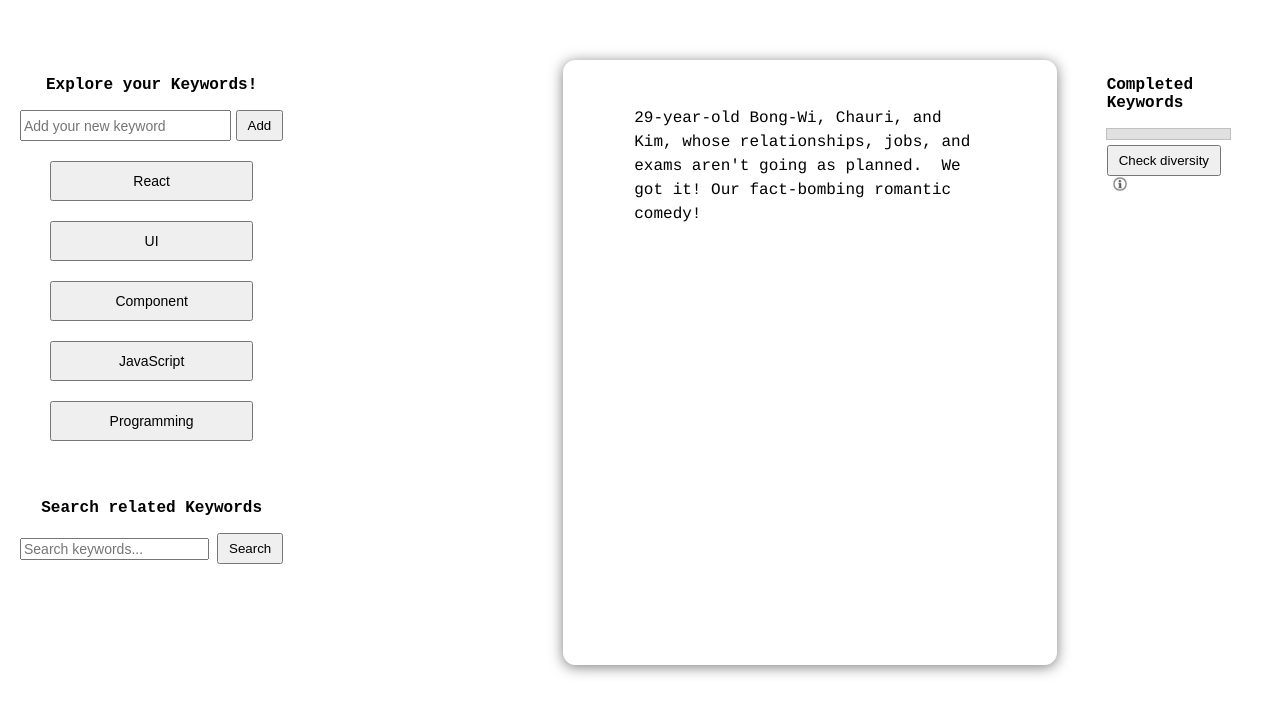
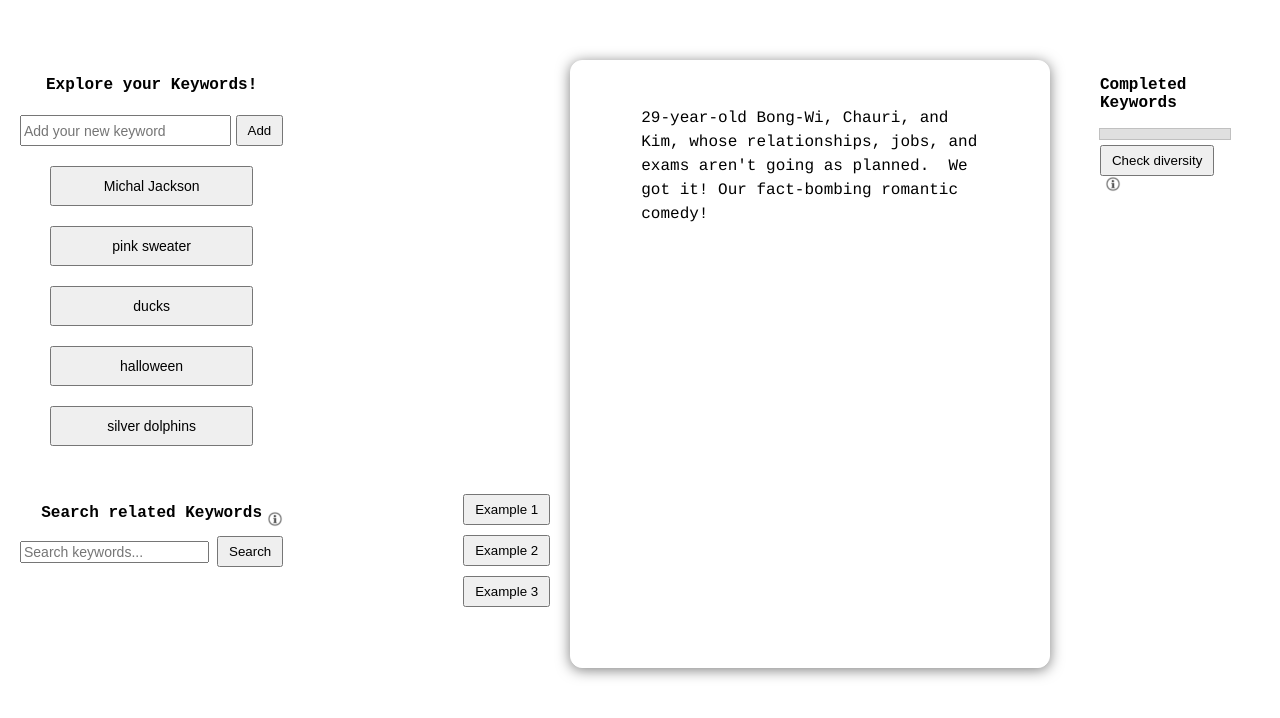
Before and after one commit to dripdropdr/storytelling-assist-client, a React (Create React App) app: page / in a window 1280 px wide. Shown: the top 718 px of the page. Built offline with nearby package versions, Linux system fonts and the light colour scheme.

Commit message:
[add] example text

```diff
--- a/src/App.css
+++ b/src/App.css
@@ -59,8 +59,9 @@ button {
   display: flex;
   flex:0.5;
   flex-direction: column;
-  margin-right: 280px;
-  flex-shrink: 0; /* 사이드바 크기를 고정 */
+  margin-right: 160px;
+  flex-shrink: 1;
+  flex-basis: 10%;
 
   text-align: center;
 }
@@ -76,9 +77,16 @@ button {
   align-items: center;
 }
 
+.main-content {
+  display: flex;
+  flex:7;
+  /* 필요하다면 추가적인 스타일링을 여기에 적용 */
+}
+
 .textarea{
   display: flex;
   flex:6;
+  flex-grow: 1; /* 남은 공간을 채우도록 설정 */
 }
 
 .button-container {
@@ -112,6 +120,7 @@ button {
 
 .keyword-container {
   display: flex;
+  flex:1;
   align-items: center;
   position: relative;
 }
@@ -126,13 +135,6 @@ button {
   width: 100%;
   font-size: 14px;
 }
-
-/* .keyword-detail {
-  padding: 10px;
-  background-color: #f0f0f0;
-  border-left: 3px solid #007bff;
-  margin-bottom: 15px;
-} */
 
 .keyword-tooltip {
   position: absolute;
@@ -169,6 +171,7 @@ button {
 .tooltip-content {
   font-size: 0.9rem;
   line-height: 1.4;
+  white-space: 'pre-wrap' !important;
 }
 
 .tooltip-content > p {
@@ -226,7 +229,7 @@ button {
   position: absolute;
   top: 100%; /* Position below the button */
   left: 50%; /* Start from the middle of the button */
-  transform: translateX(-50%); /* Center the tooltip */
+  transform: translateX(-70%); /* Center the tooltip */
   background-color: #f9f9f9;
   border: 1px solid #cacaca;
   border-radius: 4px;
@@ -240,6 +243,7 @@ button {
 
 .add-keyword-section {
   display: flex;
+  margin-top: 5px;
   margin-bottom: 10px;
 }
 
@@ -247,6 +251,60 @@ button {
   font-size: 14px;
   margin-right: 5px;
   flex-grow: 1;
+}
+
+.examples-container {
+  display: flex;
+  flex-direction: column;
+  justify-content: flex-end; /* 버튼을 아래로 정렬 */
+  padding: 20px; /* 여백을 주어 디자인을 개선 */
+  height: 100%; /* 컨테이너 높이를 부모와 동일하게 설정 */
+}
+
+.examples-container button {
+  margin-bottom: 10px; /* 버튼 사이 간격 */
+}
+
+/* 마지막 버튼의 마진 제거 */
+.examples-container button:last-child {
+  margin-bottom: 0;
+}
+
+.info-bar {
+  position: relative; /* 툴팁을 절대 위치로 설정하기 위함*/
+  text-align: right; /* // 정보 버튼을 오른쪽으로 정렬 */
+  margin-top: -27px; /* // 검색 바와의 간격 */
+  margin-bottom: 5px; /* // 검색 바와의 간격 */
+}
+
+.search-info-button {
+  margin-left: 5px; /* Ensure a gap between the buttons */
+  background: none; /* Remove default button styling if desired */
+  border: none; /* Remove default button styling if desired */
+  cursor: pointer;
+  height: 16px;
+}
+
+.search-info-tooltip {
+  position: absolute;
+  top: 0%; /* // 버튼 바로 아래에 표시 */
+  right: 0%; /* // 오른쪽 정렬 */
+  transform: translateX(105%); /* Center the tooltip */
+  background-color: #f9f9f9;
+  border: 1px solid #cacaca;
+  border-radius: 4px;
+  padding: 5px;
+  margin-top: 5px; /* Give some space between the tooltip and the button */
+  z-index: 10; /* Make sure the tooltip is above other elements */
+  white-space: 'pre-line'; /* Prevent text from wrapping */
+  text-align: left;
+
+  font-size: 10px;
+}
+
+.search-info-tooltip > {
+  margin-block-start: 0em;
+
 }
 
 .alert {
--- a/src/App.js
+++ b/src/App.js
@@ -2,7 +2,13 @@ import React, { useState, useEffect } from 'react';
 import './App.css';
 import {Oval} from "react-loader-spinner"
 
-const keywords = ['React', 'UI', 'Component', 'JavaScript', 'Programming'];
+const keywords = ['Michal Jackson', 'pink sweater', 'ducks', 'halloween', 'silver dolphins'];
+
+const exampleTexts = [
+  "The bad boy I knew as a kid is back and even worse! When Chul, who lives in the villa next door to Mi-ae in middle school and whom she briefly saw in the countryside as a child, goes to the same school and class as her, and is teased as duo Chul takes offense and avoids Mi-ae. Mi-ae is offended, but they continue to get involved through strange coincidences, and eventually they both get very upset and stop pretending to know each other anymore. As Mi-ae gets involved with Chul, who is always angry, and some of the strangest friends she's ever met, Mi-ae experiences puberty the hard way...",
+  "Yoon Ji-ho is too positive and too unobtrusive, and there are men who have been secretly crushing on her for years.  Will their hearts be able to reach Yoon Ji-ho, the worst sensation of all? The best no-nonsense comedy romance of this era.",
+  "Navier was the perfect empress of the Eastern Empire. When she realizes that her husband, the Emperor, is trying to make her Empress, she decides to divorce him. If I can't be empress here, I'll be empress somewhere else.",
+];
 
 const conceptEndpoint = '/concept-generate'
 const storyEndpoint = '/story-merge'
@@ -127,18 +133,18 @@ function GaugeBar({ value }) {
 }
 
 function GaugeButton({ onCheckDiversity }) {
-  const [isTooltipVisible, setIsTooltipVisible] = useState(false);
+  const [isInfoTooltipVisible, setIsInfoTooltipVisible] = useState(false);
 
-  const toggleTooltip = () => {
-    setIsTooltipVisible(!isTooltipVisible);
+  const toggleInfo = () => {
+    setIsInfoTooltipVisible(!isInfoTooltipVisible);
   };
 
   return(
     <div className="button-container">
       <button type='button' onClick={onCheckDiversity}>Check diversity</button>
       <div className="info-button-container">
-      <img src={'./info-icon.png'} alt="Info" onClick={toggleTooltip} className="info-button"/>
-      {isTooltipVisible && (
+        <img src={'./info-icon.png'} alt="Info" onClick={toggleInfo} className="info-button"/>
+        {isInfoTooltipVisible && (
           <div className="info-tooltip">
             This value is calcuated by previous compared text and now.
           </div>
@@ -165,6 +171,13 @@ function App() {
   const [previousText, setPreviousText] = useState(sessionStorage.getItem("previousText") ||givenText)
   const [tooltipsOpen, setTooltipsOpen] = useState({});  // 툴팁 표시 상태를 관리하는 상태 변수
   const [newKeyword, setNewKeyword] = useState(''); // 새 키워드 입력을 위한 상태 변수
+  const [showInfo, setShowInfo] = useState(false); // 정보 툴팁 표시 여부를 제어하는 상태
+
+
+  // 예시 텍스트를 `text` 상태에 설정하는 함수
+  const handleSetText = (exampleText) => {
+    setText(exampleText);
+  };
 
   useEffect(() => {
     const storedText = sessionStorage.getItem("text");
@@ -275,6 +288,10 @@ function App() {
     }
   };
 
+  const toggleInfo = () => {
+    setShowInfo(!showInfo); // 정보 툴팁 표시 상태를 토글
+  };
+
   return (
     <div className="app">
       {alert && <div className="alert">{alert}</div>}
@@ -304,6 +321,15 @@ function App() {
         ))}
         <p className='mini-header'></p>
         <p className='mini-header'>Search related Keywords</p>
+        <div className="info-bar">
+          <img src={'./info-icon.png'} alt="Info" onClick={toggleInfo} className="search-info-button"/>
+          {showInfo && (
+            <div className="search-info-tooltip">
+              {/* 여기에 정보 툴팁 내용을 넣습니다 */}
+              <p>This searching function is sourced by Reddit. After preprocessing and touching some creativity-intriguing technique, keywords are served.</p>
+            </div>
+          )}
+      </div>
         <div className="search-bar">
           <input
             className='search-input'
@@ -319,8 +345,17 @@ function App() {
           {isSearchLoading && <Loading/>}
         </div>
       </div>
+      <div className="main-content">
+        <div className="examples-container">
+            {exampleTexts.map((example, index) => (
+              <button key={index} onClick={() => handleSetText(example)}>
+                {`Example ${index + 1}`}
+              </button>
+            ))}
+          </div>
         <div className="textarea">
           <TextView text={text} onTextChange={handleTextChange} />
+        </div>
       </div>
       <div className="right-sidebar">
         <p className='mini-header'>Completed Keywords</p>
```
Lines whose indentation alone changed are shown as unchanged.
